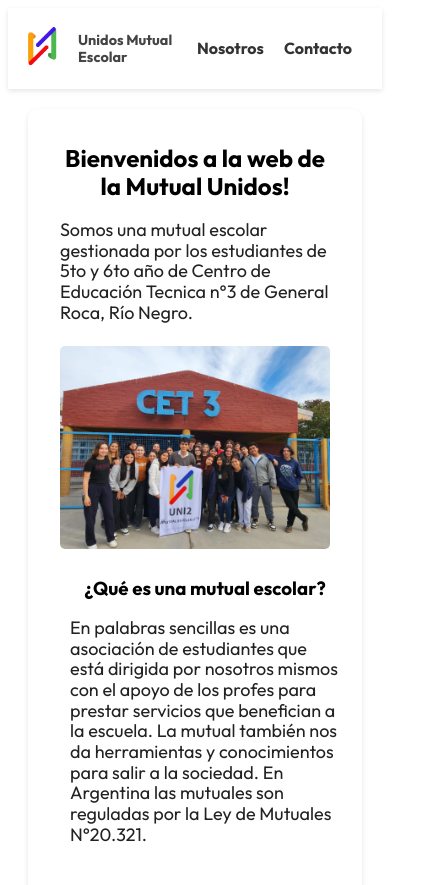
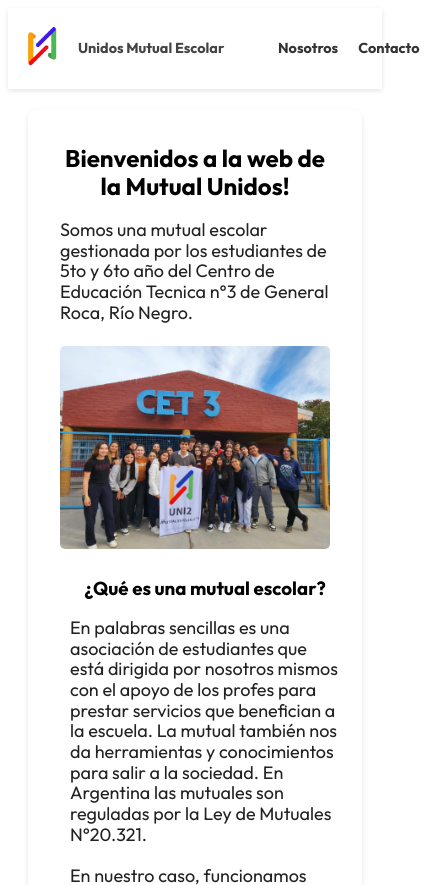
Before and after one commit to snsanchez/web-mutual-unidos, a plain HTML site: page src/index.html in a window 390 px wide. Shown: the top 885 px of the page, 439 px wide, since content can reach past the window. Drawn offline with Linux system fonts and the light colour scheme.

Commit message:
nuevo texto - ajuste del nav

```diff
--- a/src/index.html
+++ b/src/index.html
@@ -20,7 +20,7 @@
   <!--NAVBAR-->
   <nav id="nav">
     <div class="logo-container">
-      <a href="#main-content">
+      <a href="index.html">
         <img src="./img/logo-nobg.png" alt="logo" />
       </a>
       <h1 class="titulo">Unidos Mutual Escolar</h1>
@@ -37,7 +37,7 @@
       <h2>Bienvenidos a la web de la Mutual Unidos!</h2>
       <p class="p_bienvenida">
         Somos una mutual escolar gestionada por los estudiantes de 5to y 6to
-        año de Centro de Educación Tecnica n°3 de General Roca, Río Negro.
+        año del Centro de Educación Tecnica n°3 de General Roca, Río Negro.
       </p>
       <div class="img_p">
         <img class="todos" src="./img/todos.jpg" alt="foto de la comision directiva 2023" />
@@ -49,7 +49,9 @@
             prestar servicios que benefician a la escuela. La mutual también
             nos da herramientas y conocimientos para salir a la sociedad. En
             Argentina las mutuales son reguladas por la Ley de Mutuales
-            N°20.321.
+            N°20.321. <br> <br>
+            En nuestro caso, funcionamos apartir de la materia "Practicas Profesionalizantes" y en nuestra organización interna tenemos distintas áreas con diversas tareas. Áreas como: Administración, Recursos Humanos, Prensa y Difusion, Contaduría y Atención al cliente. <br><br>
+            A su vez, la comision directiva de la mutual se conforma por la Presidencia, Secretaría, Tesorería, Prensa y difusion, Junta Fiscalizadora, Secretaría de Educación y Vocalía.
           </p>
         </div>
       </div>
--- a/src/static/styles2.css
+++ b/src/static/styles2.css
@@ -74,8 +74,9 @@ nav#nav,
 
 .titulo {
   margin-left: 20px;
-  font-size: 1.5em;
+  font-size: 1.4em;
   color: #444;
+  width: 245px; /*245px para titulo en una sola linea*/
 }
 
 .nav-links {
@@ -92,12 +93,12 @@ nav#nav,
   margin-right: 20px;
   font-weight: bold;
 }
+#main-content {
+  margin-bottom: 50px;
+}
 
 /*PRIMERA PAGINA*/
 
-#main-content {
-  margin-bottom: 50px;
-}
 
 .p_bienvenida {
   margin-bottom: 23px;
@@ -231,13 +232,14 @@ footer p {
   .titulo {
     margin-left: 10px;
     font-size: 0.9em;
+    width: 200px;
   }
 
   .nav-links {
     margin-left: auto;
   }
   .nav-links {
-    font-size: 1em;
+    font-size: 0.9em;
   }
 
   #container {
```
